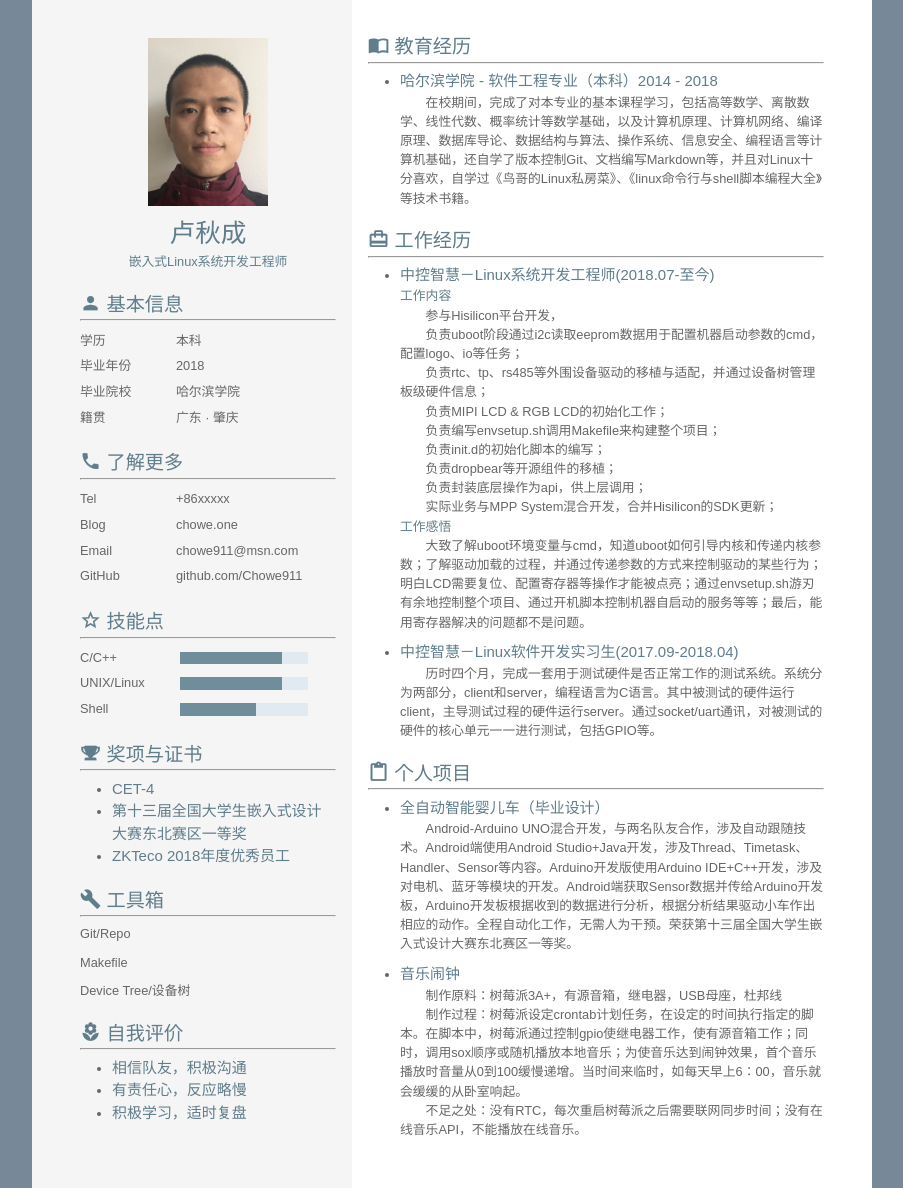
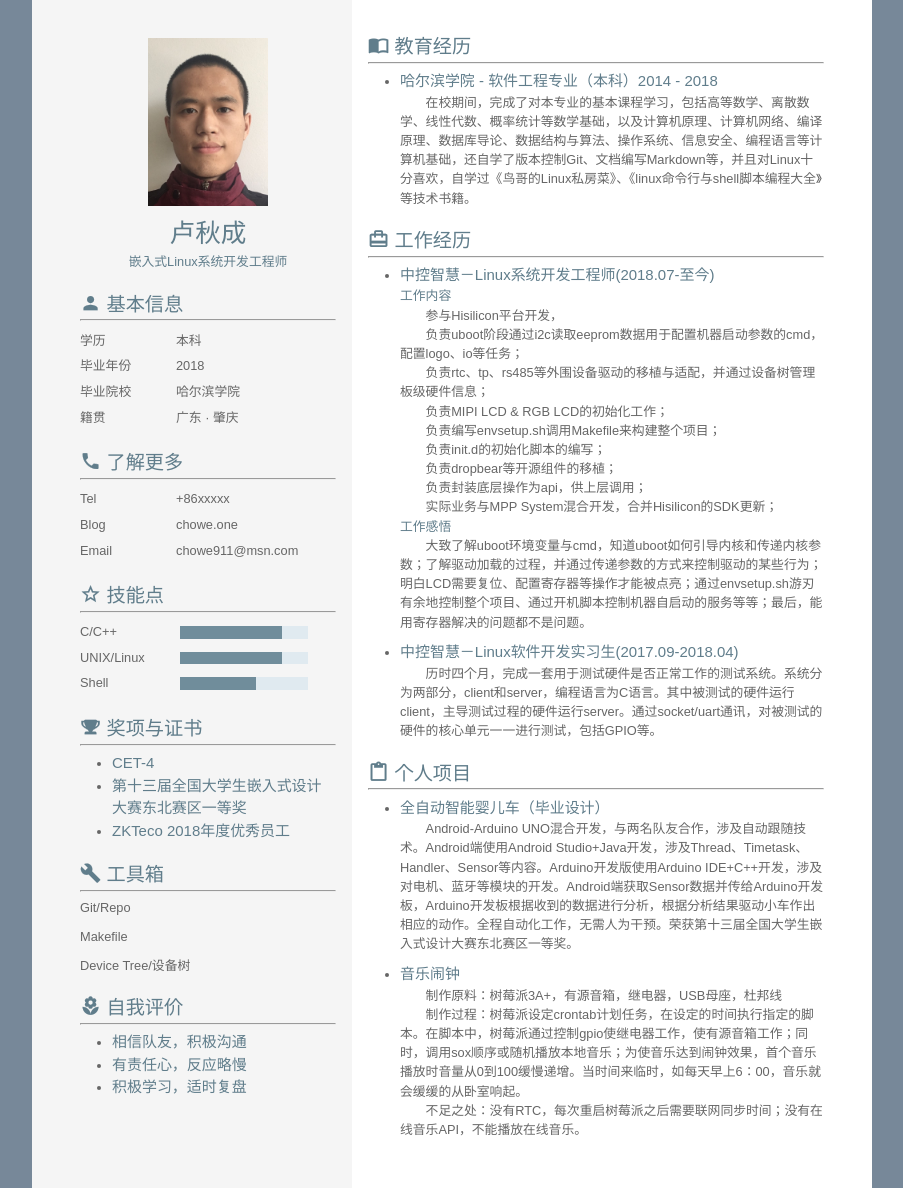
Before and after one commit to Chowe911/Chowe911.github.io, a Jekyll site: the page cv/zh.html, which Jekyll copies as it is, in a window 1280 px wide. Shown: the whole page, without its empty margins (188-1091 px from the left). Built offline with Jekyll 4.4.1, drawn with Linux system fonts in a browser that asks for light colours.

Commit message:
rm github addr

```diff
--- a/cv/zh.html
+++ b/cv/zh.html
@@ -73,8 +73,8 @@
                         <label class="left-label">Blog</label><span class="label-value"><a href="http://chowe.one">chowe.one</a></span></li>
                     <li>
                         <label class="left-label">Email</label><span class="label-value"><a href="mailto:chowe911@msn.com">chowe911@msn.com</a></span></li>
-                    <li>
-                        <label class="left-label">GitHub</label><span class="label-value"><a href="https://github.com/Chowe911">github.com/Chowe911</a></span></li>
+                    <!--<li>
+                        <label class="left-label">GitHub</label><span class="label-value"><a href="https://github.com/Chowe911">github.com/Chowe911</a></span></li>-->
                 </ul>
             </div>
 
```
